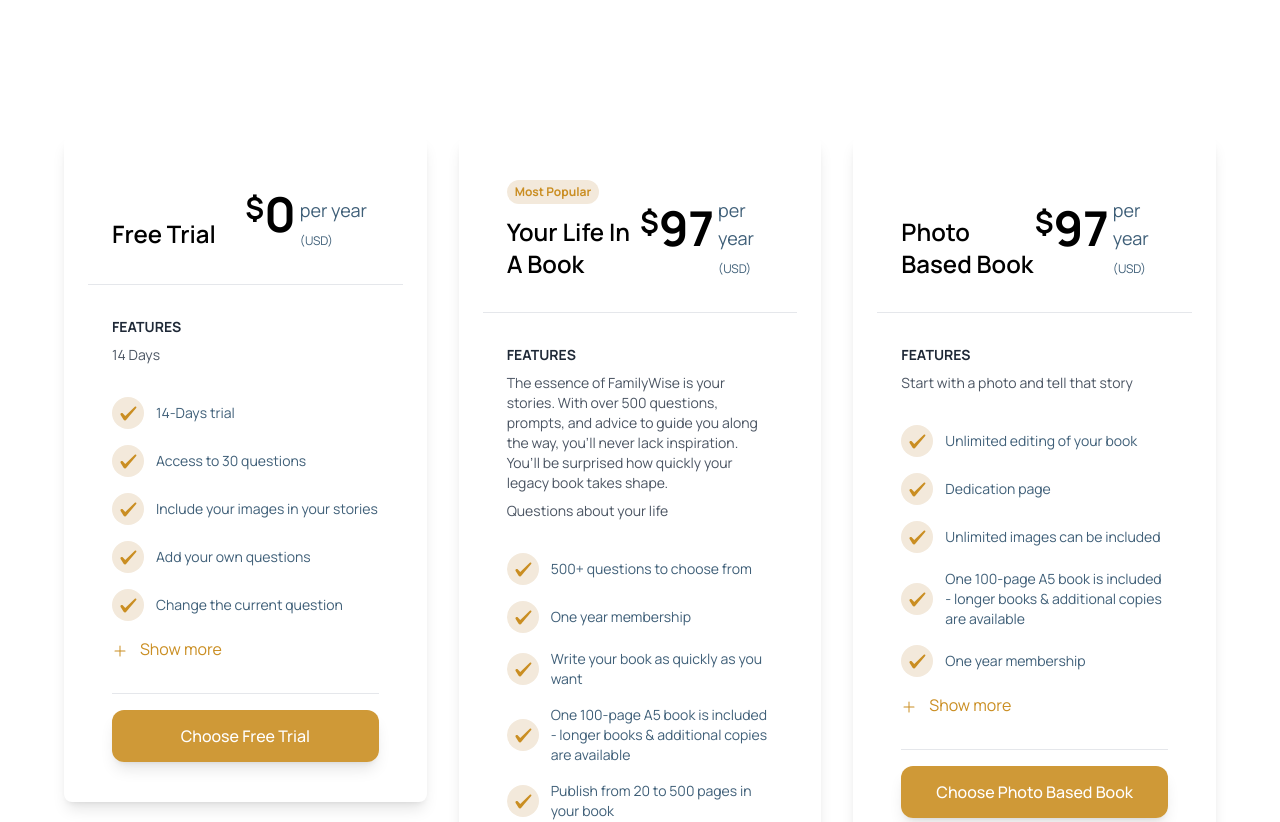
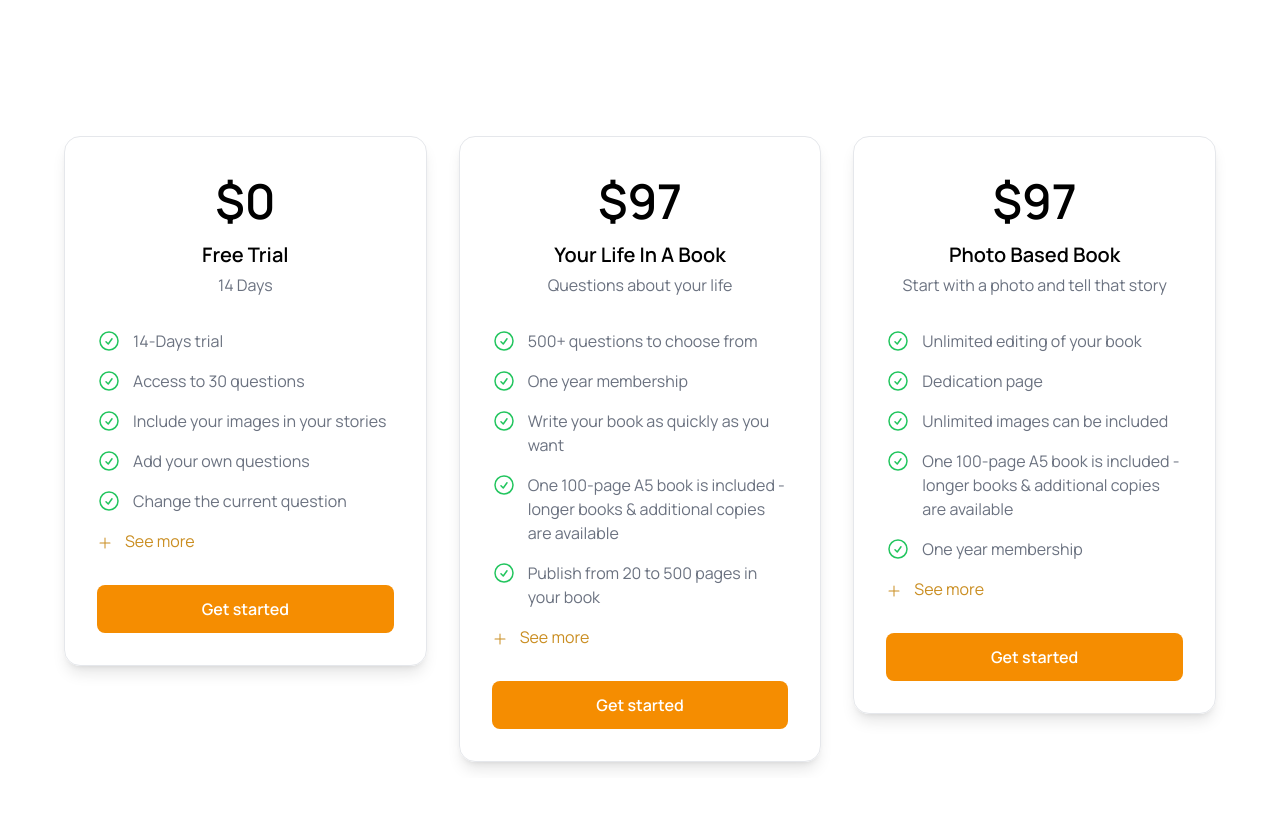
Before and after one commit to atweberlly/familywise, a Next.js app: page /shop in a window 1280 px wide. Shown: the part 400-1222 px from the top of the page. Built offline with nearby package versions, Linux system fonts and the light colour scheme.

Commit message:
Update plans card design

```diff
--- a/src/components/Plans.tsx
+++ b/src/components/Plans.tsx
@@ -1,13 +1,15 @@
 import { useState } from 'react'
+import Link from 'next/link'
 import Button from '../components/Button'
 import CheckIcon from './CheckIcon'
 import { Card } from 'flowbite-react'
+import { CheckCircleIcon } from '@heroicons/react/24/outline'
 import { MinusIcon, PlusIcon } from '@heroicons/react/24/solid'
 
 export default function Plans({
   name,
+  description,
   package_tag,
-  description,
   price,
   features,
   extra_name,
@@ -17,70 +19,136 @@ export default function Plans({
   const [showMore, setShowMore] = useState(false)
 
   return (
-    <div className="text-left">
-      <Card
-        className={`flex flex-col justify-between overflow-hidden rounded-lg border-none bg-white shadow-lg `}
-      >
-        <div className="relative grid grid-cols-1 items-center justify-between px-6 py-4 lg:grid-cols-2">
-          {isPopular && (
-            <span className="absolute left-4 top-0 ml-2 mt-5 inline-flex h-6 items-center justify-center rounded-full bg-eggshell px-2">
-              <span className="text-xs font-bold text-lemon-curry ">Most Popular</span>
-            </span>
-          )}
-          <h3 className="mt-10 text-left text-lg font-semibold lg:text-2xl">{name}</h3>
-          <div className="flex items-start sm:items-center">
-            <p className="flex items-start text-4xl font-bold lg:text-5xl">
-              <span className="text-2xl lg:text-3xl">$</span>
-              {price}
-            </p>
-            <p className="ml-1 mt-2 text-lg text-secondary-600 lg:mt-5">
-              per year <span className="text-xs uppercase">(usd)</span>
-            </p>
+    // <div className="text-left">
+    //   <Card
+    //     className={`flex flex-col justify-between overflow-hidden rounded-lg border-none bg-white shadow-lg `}
+    //   >
+    //     <div className="relative grid grid-cols-1 items-center justify-between px-6 py-4 lg:grid-cols-2">
+    //       {isPopular && (
+    //         <span className="absolute left-4 top-0 ml-2 mt-5 inline-flex h-6 items-center justify-center rounded-full bg-eggshell px-2">
+    //           <span className="text-xs font-bold text-lemon-curry ">Most Popular</span>
+    //         </span>
+    //       )}
+    //       <h3 className="mt-10 text-left text-lg font-semibold lg:text-2xl">{name}</h3>
+    //       <div className="flex items-start sm:items-center">
+    //         <p className="flex items-start text-4xl font-bold lg:text-5xl">
+    //           <span className="text-2xl lg:text-3xl">$</span>
+    //           {price}
+    //         </p>
+    //         <p className="ml-1 mt-2 text-lg text-secondary-600 lg:mt-5">
+    //           per year <span className="text-xs uppercase">(usd)</span>
+    //         </p>
+    //       </div>
+    //     </div>
+
+    //     <hr className="w-full" />
+    //     <div className="px-6 py-4">
+    //       <p className="text-left text-sm font-bold text-gray-800">FEATURES</p>
+    //       {isPopular && (
+    //         <p className="mt-2 text-sm text-gray-600">
+    //           The essence of FamilyWise is your stories. With over 500 questions, prompts, and
+    //           advice to guide you along the way, you’ll never lack inspiration. You’ll be surprised
+    //           how quickly your legacy book takes shape.
+    //         </p>
+    //       )}
+    //       <p className="mt-2 text-sm text-gray-600">{description}</p>
+    //       <ul className="my-8 flex flex-col gap-4">
+    //         {features?.map((feature: { id: any; item: any }, index: any) => (
+    //           <li
+    //             className={`flex items-center gap-3 ${index > 4 && (!showMore ? 'hidden' : '')}`}
+    //             key={feature.id}
+    //           >
+    //             <CheckIcon className="h-4 w-4 shrink-0 text-lemon-curry lg:h-8 lg:w-8" />
+    //             <span
+    //               className="lg:text-normal text-sm text-secondary-600"
+    //               dangerouslySetInnerHTML={{ __html: feature.item }}
+    //             />
+    //           </li>
+    //         ))}
+    //         {/*Extra features*/}
+
+    //         {extra_features?.length > 0 && showMore && (
+    //           <>
+    //             <ul className="my-8 flex flex-col gap-4">
+    //               <p className="text-left text-sm font-bold text-gray-800">{extra_name}</p>
+    //               {extra_features?.map((extraFeature: { id: any; item: string }) => (
+    //                 <li className="flex items-center gap-3" key={extraFeature.id}>
+    //                   <CheckIcon className="h-4 w-4 shrink-0 text-lemon-curry lg:h-8 lg:w-8" />
+    //                   <span className="lg:text-normal text-sm text-secondary-600">
+    //                     {extraFeature.item}
+    //                   </span>
+    //                 </li>
+    //               ))}
+    //             </ul>
+    //           </>
+    //         )}
+
+    //         {features?.length > 5 && (
+    //           <li
+    //             className="cursor-pointer text-lemon-curry"
+    //             onClick={() => setShowMore(!showMore)}
+    //           >
+    //             {showMore ? (
+    //               <>
+    //                 <MinusIcon className="mr-3 inline-block h-4 w-4" />
+    //                 <span>Show less</span>
+    //               </>
+    //             ) : (
+    //               <>
+    //                 <PlusIcon className="mr-3 inline-block h-4 w-4" />
+    //                 <span>Show more</span>
+    //               </>
+    //             )}
+    //           </li>
+    //         )}
+    //       </ul>
+    //       <hr className="w-full" />
+    //       <Button
+    //         type="link"
+    //         color="yellow"
+    //         href={`/get-started?plan=${package_tag}`}
+    //         className="mt-4 w-full"
+    //       >
+    //         Choose {name}
+    //       </Button>
+    //     </div>
+    //   </Card>
+    // </div>
+    <div>
+      <div className="rounded-2xl border border-gray-200 px-6 pb-8 pt-10 shadow-lg lg:px-8">
+        <div className="text-center">
+          <div className="text-4xl font-semibold lg:text-5xl">${price}</div>
+
+          <div className="mt-4">
+            <h3 className="text-xl font-semibold">{name}</h3>
+            <p className="mt-1 text-gray-500">{description}</p>
           </div>
         </div>
 
-        <hr className="w-full" />
-        <div className="px-6 py-4">
-          <p className="text-left text-sm font-bold text-gray-800">FEATURES</p>
-          {isPopular && (
-            <p className="mt-2 text-sm text-gray-600">
-              The essence of FamilyWise is your stories. With over 500 questions, prompts, and
-              advice to guide you along the way, you’ll never lack inspiration. You’ll be surprised
-              how quickly your legacy book takes shape.
-            </p>
-          )}
-          <p className="mt-2 text-sm text-gray-600">{description}</p>
-          <ul className="my-8 flex flex-col gap-4">
+        <div className="my-8">
+          <ul className="space-y-4 text-left">
             {features?.map((feature: { id: any; item: any }, index: any) => (
-              <li
-                className={`flex items-center gap-3 ${index > 4 && (!showMore ? 'hidden' : '')}`}
-                key={feature.id}
-              >
-                <CheckIcon className="h-4 w-4 shrink-0 text-lemon-curry lg:h-8 lg:w-8" />
-                <span
-                  className="lg:text-normal text-sm text-secondary-600"
+              <li className={`flex ${index > 4 && (!showMore ? 'hidden' : '')}`} key={feature.id}>
+                <CheckCircleIcon className="h-6 w-6 text-green-500" />
+                <p
+                  className="ml-3 flex-1 text-gray-500"
                   dangerouslySetInnerHTML={{ __html: feature.item }}
                 />
               </li>
             ))}
-            {/*Extra features*/}
-
             {extra_features?.length > 0 && showMore && (
-              <>
               <ul className="my-8 flex flex-col gap-4">
                 <p className="text-left text-sm font-bold text-gray-800">{extra_name}</p>
                 {extra_features?.map((extraFeature: { id: any; item: string }) => (
                   <li className="flex items-center gap-3" key={extraFeature.id}>
-                      <CheckIcon className="h-4 w-4 shrink-0 text-lemon-curry lg:h-8 lg:w-8" />
+                    <CheckCircleIcon className="h-6 w-6 text-green-500" />
                     <span className="lg:text-normal text-sm text-secondary-600">
                       {extraFeature.item}
                     </span>
                   </li>
                 ))}
               </ul>
-              </>
             )}
-
             {features?.length > 5 && (
               <li
                 className="cursor-pointer text-lemon-curry"
@@ -89,28 +157,28 @@ export default function Plans({
                 {showMore ? (
                   <>
                     <MinusIcon className="mr-3 inline-block h-4 w-4" />
-                    <span>Show less</span>
+                    <span>See less</span>
                   </>
                 ) : (
                   <>
                     <PlusIcon className="mr-3 inline-block h-4 w-4" />
-                    <span>Show more</span>
+                    <span>See more</span>
                   </>
                 )}
               </li>
             )}
           </ul>
-          <hr className="w-full" />
-          <Button
-            type="link"
-            color="yellow"
+        </div>
+
+        <div className="flex flex-col">
+          <Link
+            className="rounded-lg bg-orange-500 px-5 py-3 text-center font-semibold text-white transition-colors hover:bg-orange-600"
             href={`/get-started?plan=${package_tag}`}
-            className="mt-4 w-full"
           >
-            Choose {name}
-          </Button>
+            Get started
+          </Link>
         </div>
-      </Card>
+      </div>
     </div>
   )
 }
```
Lines whose indentation alone changed are shown as unchanged.
